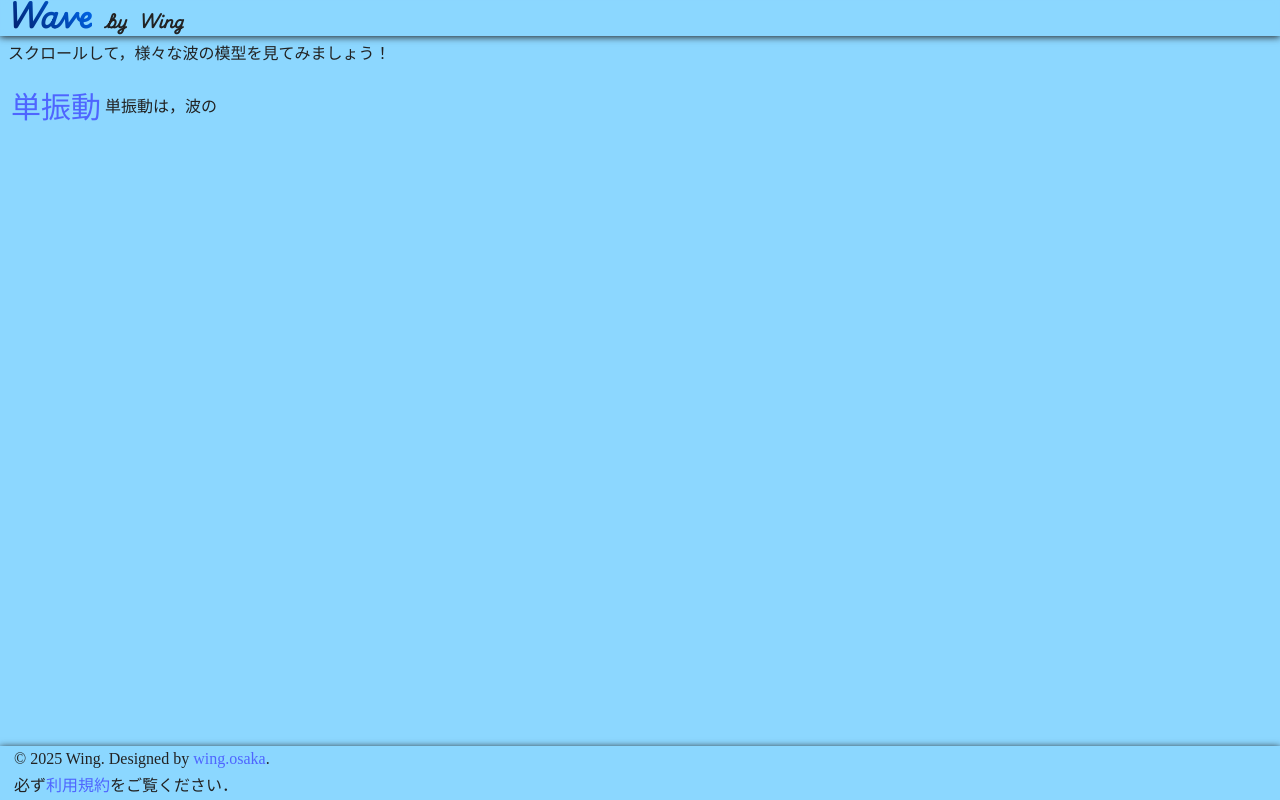
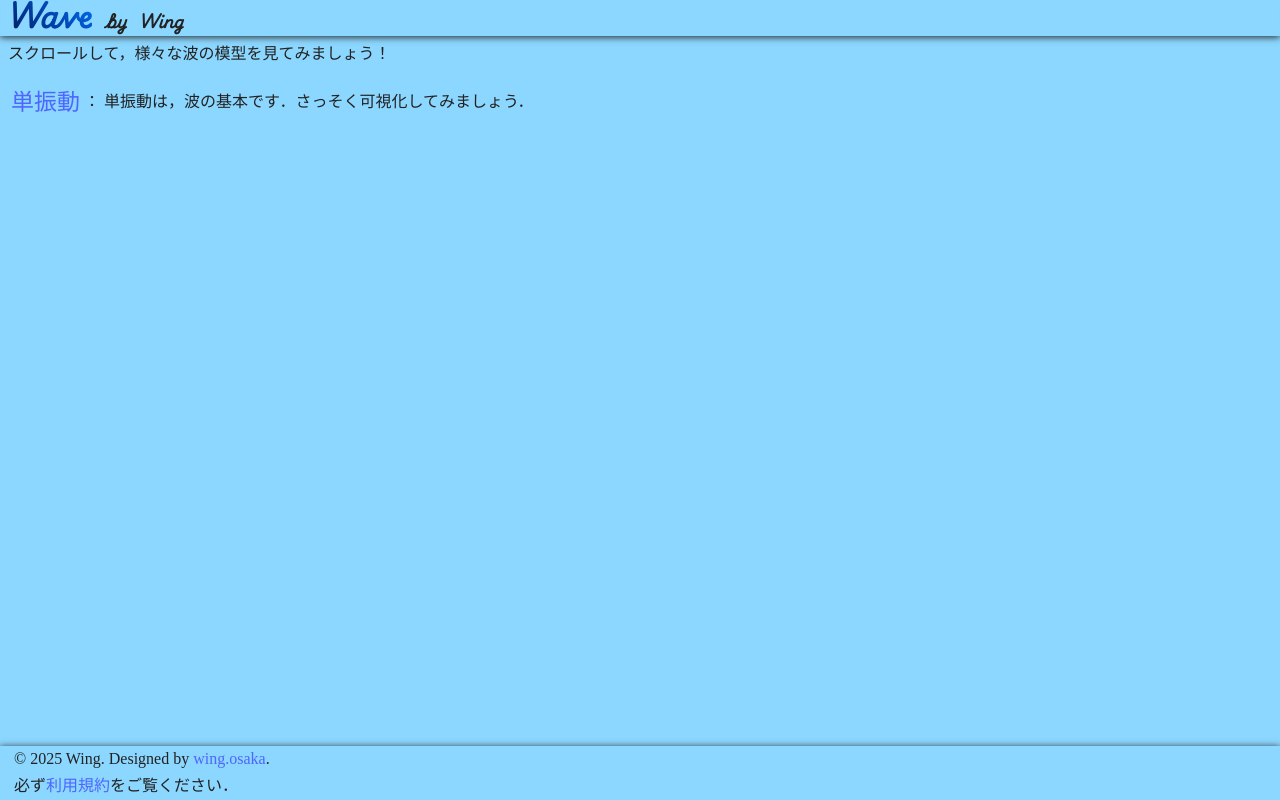
Before and after one commit to te-wing/wave.graphics, a Next.js app: page / in a window 1280 px wide. Built offline with nearby package versions, Linux system fonts and the light colour scheme; a web font is replaced by a local one.

Commit message:
home完成

```diff
--- a/src/app/homepage.module.scss
+++ b/src/app/homepage.module.scss
@@ -1,3 +1,7 @@
 .waveList {
-  font-size: 30px;
+  font-size: 23px;
 }
+
+.col1 {
+  min-width: 70px;
+}
--- a/src/app/page.tsx
+++ b/src/app/page.tsx
@@ -6,10 +6,16 @@ export default function Home() {
     <>
       <p>スクロールして，様々な波の模型を見てみましょう！</p>
       <table>
+        <colgroup>
+          <col className={styles.col1}/>
+          <col />
+          <col />
+        </colgroup>
         <tbody>
           <tr>
             <td><Link className={styles.waveList} href='/wavelayout/tanshindou'>単振動</Link></td>
-            <td>単振動は，波の</td>
+            <td>：</td>
+            <td>単振動は，波の基本です．さっそく可視化してみましょう．</td>
           </tr>
         </tbody>
       </table>
```
